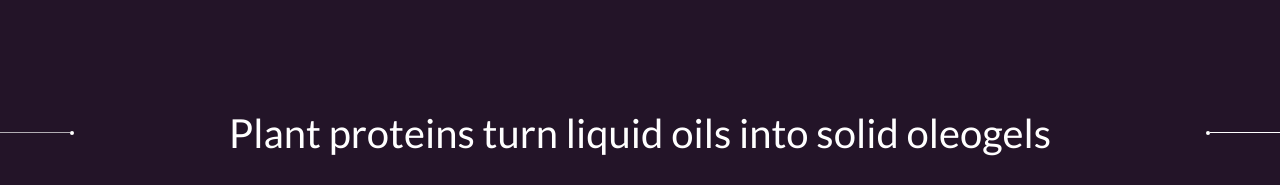
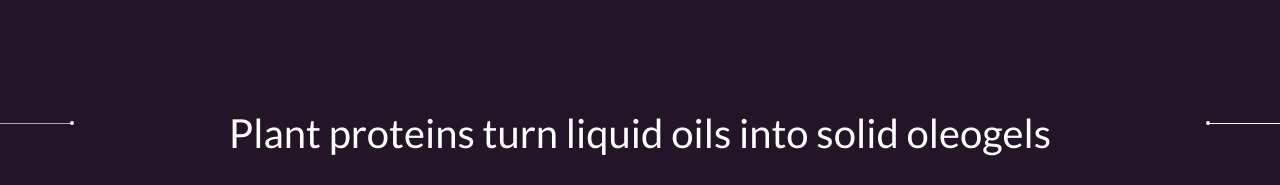
Before and after one commit to MrDrProfessorPatrick/olexir, a Next.js app: page / in a window 1280 px wide. Shown: the part 1273-1458 px from the top of the page. Built offline with nearby package versions, Linux system fonts and the light colour scheme.

Commit message:
lines height on maing page done

```diff
--- a/src/app/page.js
+++ b/src/app/page.js
@@ -89,8 +89,14 @@ export default function Home() {
                                 structured plant protein hydrolysates.
                             </p>
                         </div>
-                        <LineCircleLeft top={106} width={70} />
-                        <LineCircleRight top={106} width={70} />
+                        <LineCircleLeft
+                            top={{ base: 90, xs: 85, md: 104, lg: 104 }}
+                            width={70}
+                        />
+                        <LineCircleRight
+                            top={{ base: 90, xs: 85, md: 104, lg: 104 }}
+                            width={70}
+                        />
                     </div>
                     <div className="flex justify-center pb-8 lg:pb-0">
                         <h2
--- a/src/components/LineCircleLeft.js
+++ b/src/components/LineCircleLeft.js
@@ -1,11 +1,26 @@
 export default function LineCircleLeft({ top, width, rightEdge }) {
-  return (
-    <div
-      style={{ top: `${top}%`, right: rightEdge || '0' }}
-      className={`hidden md:flex items-center hidden absolute z-1000`}
-    >
-      <div className="w-1 h-1 border-2 border-white bg-white rounded-full flex items-center justify-center"></div>
-      <div style={{ width: `${width}px` }}  className="h-[1px] bg-white"></div>
-    </div>
-  );
+    const topValue = typeof top === 'object' ? top : { base: top }
+    console.log('topValue:', topValue)
+    return (
+        <div
+            style={{
+                '--top-base': `${topValue.base}%`,
+                '--top-xs': `${topValue.xs || topValue.base}%`,
+                '--top-md': `${topValue.md || topValue.base}%`,
+                '--top-lg': `${topValue.lg || topValue.md || topValue.base}%`,
+                right: rightEdge || '0',
+            }}
+            className="hidden md:flex items-center absolute z-1000
+                 top-[var(--top-base)]
+                 xs:top-[var(--top-xs)]
+                 md:top-[var(--top-md)]
+                 lg:top-[var(--top-lg)]"
+        >
+            <div className="w-1 h-1 border-2 border-white bg-white rounded-full flex items-center justify-center"></div>
+            <div
+                style={{ width: `${width}px` }}
+                className="h-[1px] bg-white"
+            ></div>
+        </div>
+    )
 }
--- a/src/components/LineCircleRight.js
+++ b/src/components/LineCircleRight.js
@@ -1,8 +1,19 @@
 export default function LineCircleRight({ top, width, leftEdge }) {
+    const topValue = typeof top === 'object' ? top : { base: top }
     return (
         <div
-      style={{ top: `${top}%`, left: leftEdge || '0' }}
-      className={`hidden md:flex items-center mr-4 left-[-40px] absolute z-1000`}
+            style={{
+                '--top-base': `${topValue.base}%`,
+                '--top-xs': `${topValue.xs || topValue.base}%`,
+                '--top-md': `${topValue.md || topValue.base}%`,
+                '--top-lg': `${topValue.lg || topValue.md || topValue.base}%`,
+                left: leftEdge || '0',
+            }}
+            className="hidden md:flex items-center absolute z-1000
+                 top-[var(--top-base)]
+                 xs:top-[var(--top-xs)]
+                 md:top-[var(--top-md)]
+                 lg:top-[var(--top-lg)]"
         >
             <div
                 className={`h-[1px] bg-white/65`}
@@ -10,5 +21,5 @@ export default function LineCircleRight({ top, width, leftEdge }) {
             ></div>
             <div className="w-1 h-1 border-2 border-white bg-white rounded-full flex items-center justify-center"></div>
         </div>
-  );
+    )
 }
```
Lines whose indentation alone changed are shown as unchanged.
